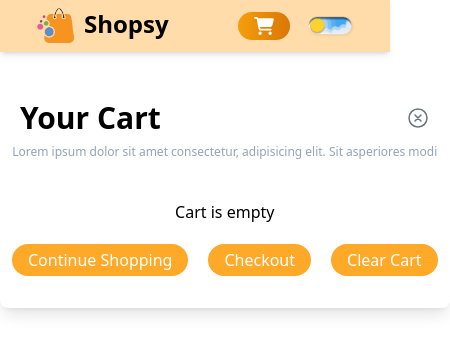
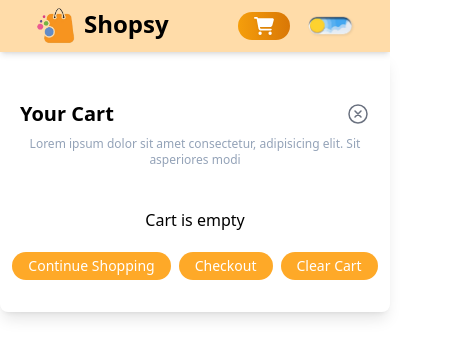
Before and after one commit to SajidAliGhoto/ecom_2, a React (Vite) app: page /cart in a window 390 px wide. Shown: the top 358 px of the page, 450 px wide, since content can reach past the window. Built offline with nearby package versions, Linux system fonts and the light colour scheme.

Commit message:
Responsiveness

```diff
--- a/src/components/Cart and Checkout/Cart.jsx
+++ b/src/components/Cart and Checkout/Cart.jsx
@@ -12,12 +12,12 @@ const Cart = ({cartItems,addToCart,removeFromCart,clearCart}) => {
     :
     (
 
-            <div id="cart" className="container flex flex-col items-center justify-center w-fit bg-white backdrop-blur-sm dark:bg-gray-800 p-3 rounded-lg shadow-lg pt-10">
+            <div id="cart" className="container flex flex-col items-center justify-center w-full bg-white backdrop-blur-sm dark:bg-gray-800 p-3 rounded-lg overflow-x-auto shadow-lg pt-10">
 
                 <div className=" text-center mb-10 w-full">
                     <div className="flex items-center justify-between p-2">
 
-                        <h1 className="text-black dark:text-white text-3xl font-bold">Your Cart</h1>
+                        <h1 className="text-black dark:text-white md:text-3xl text-xl font-bold">Your Cart</h1>
                         <IoCloseCircleOutline onClick={()=> navigate('/')} className="cursor-pointer text-2xl dark:text-white text-gray-500 hover:text-gray-800"/>
                     </div>
                     <p className="text-slate-400 text-xs">Lorem ipsum dolor sit amet consectetur, adipisicing elit. Sit asperiores modi</p>
@@ -27,7 +27,7 @@ const Cart = ({cartItems,addToCart,removeFromCart,clearCart}) => {
                     {/* Cart Items will be displayed here */}
                     { console.log(cartItems) }
                     {cartItems.length > 0 ? cartItems.map((item) => (
-                        <div className="flex flex-col items-center justify-center gap-5">
+                        <div className="flex flex-col items-center justify-center text-black dark:text-white gap-5">
 
                             <div key={item.id} className="flex items-center justify-center gap-5 border px-5 border-primary">
                                 <img src={item.img} alt={item.title} className="w-20 h-20 rounded-full" />
@@ -55,7 +55,7 @@ const Cart = ({cartItems,addToCart,removeFromCart,clearCart}) => {
                     }
 
                 </div>
-                <div className="flex items-center justify-between gap-5 py-5">
+                <div className="flex items-center justify-between md:gap-5 py-5 text-sm gap-2 md:text-lg">
                         <button className='bg-primary transition-all duration-200 text-white py-1 px-4 rounded-full flex hover:bg-gray-100 hover:text-primary text-nowrap'
                             onClick={()=> navigate('/')}>
                             Continue Shopping</button>
```
